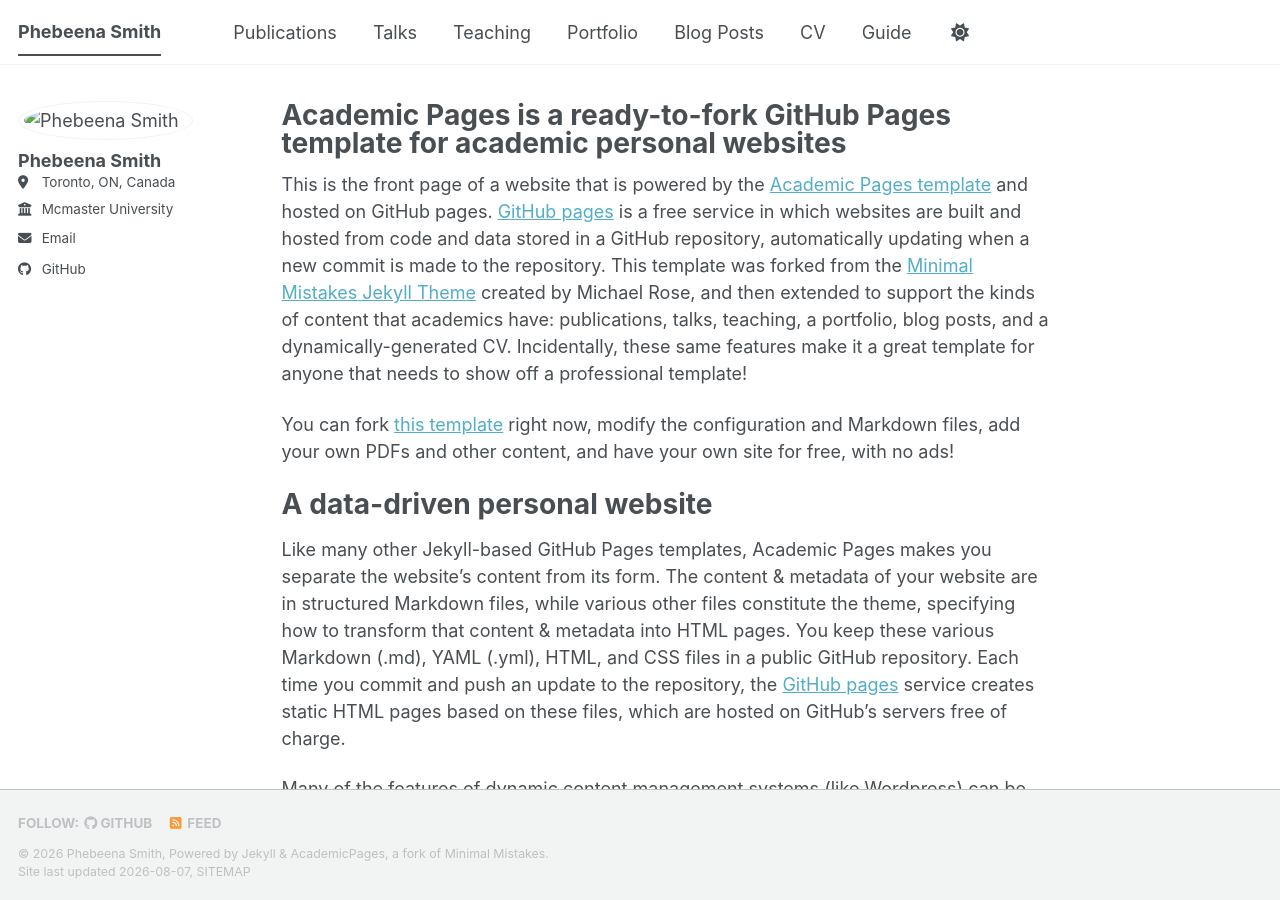
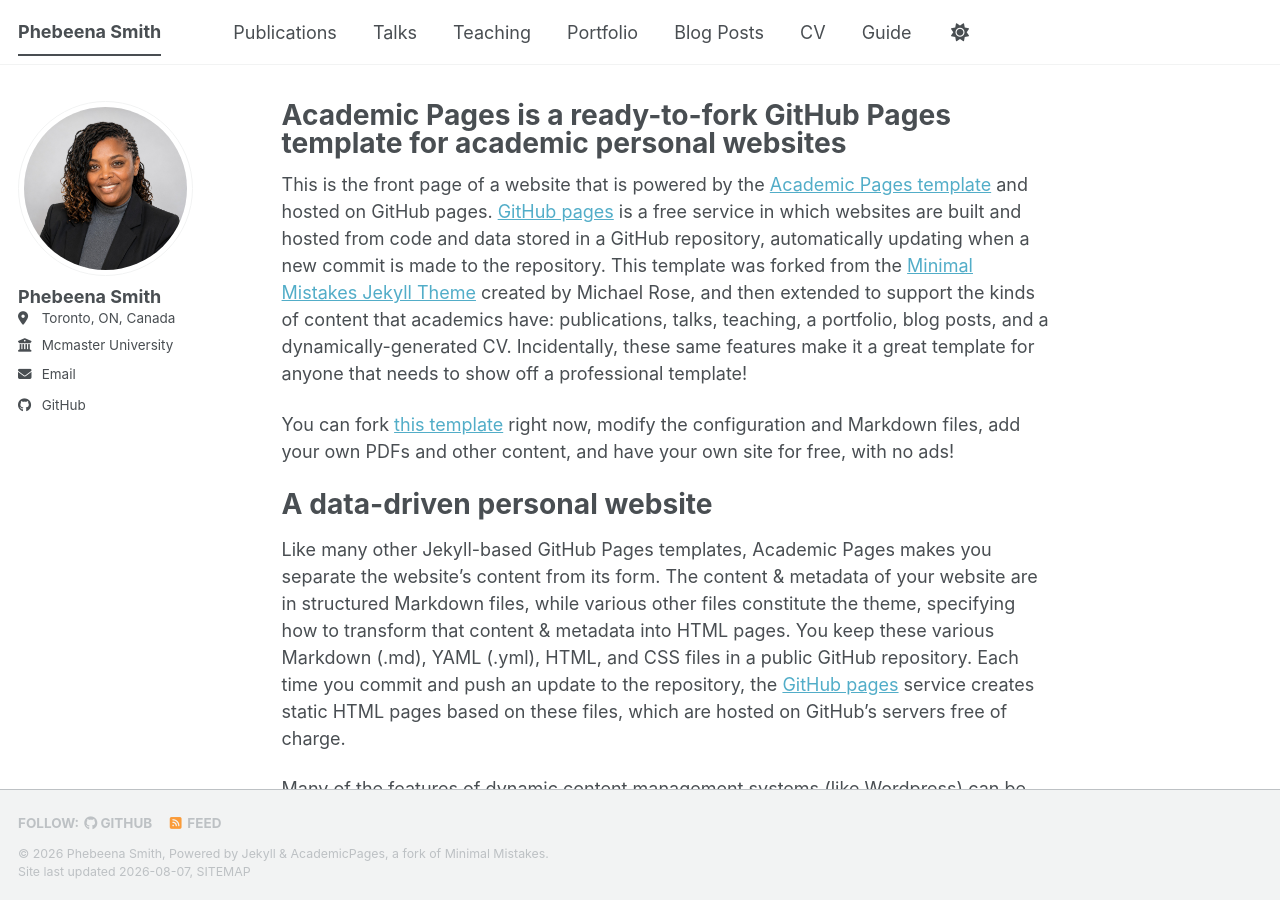
Before and after one commit to phebeenasmith/phebeenasmith.github.io, a Jekyll site: the page built from _pages/about.md, in a window 1280 px wide and 900 px high. Built offline with Jekyll 4.4.1, drawn with Linux system fonts in a browser that asks for light colours; a style sheet for code colours, icons or effects is not loaded.

Commit message:
Update _config.yml
Pfile pic update

```diff
--- a/_config.yml
+++ b/_config.yml
@@ -23,7 +23,7 @@ repository               : "phebeenasmith/phebeenasmith.github.io"
 #               Additional customization can be done by editing /_includes/author-profile.html
 author:
   # Biographic information
-  avatar           : "profile.jpg"
+  avatar           : "https://raw.githubusercontent.com/phebeenasmith/phebeenasmith.github.io/master/profile.jpg"
   name             : "Phebeena Smith"
   pronouns         : # example: "she/her"
   bio              : #"Ph.D. Candidate in Economics at McMaster University"
```
